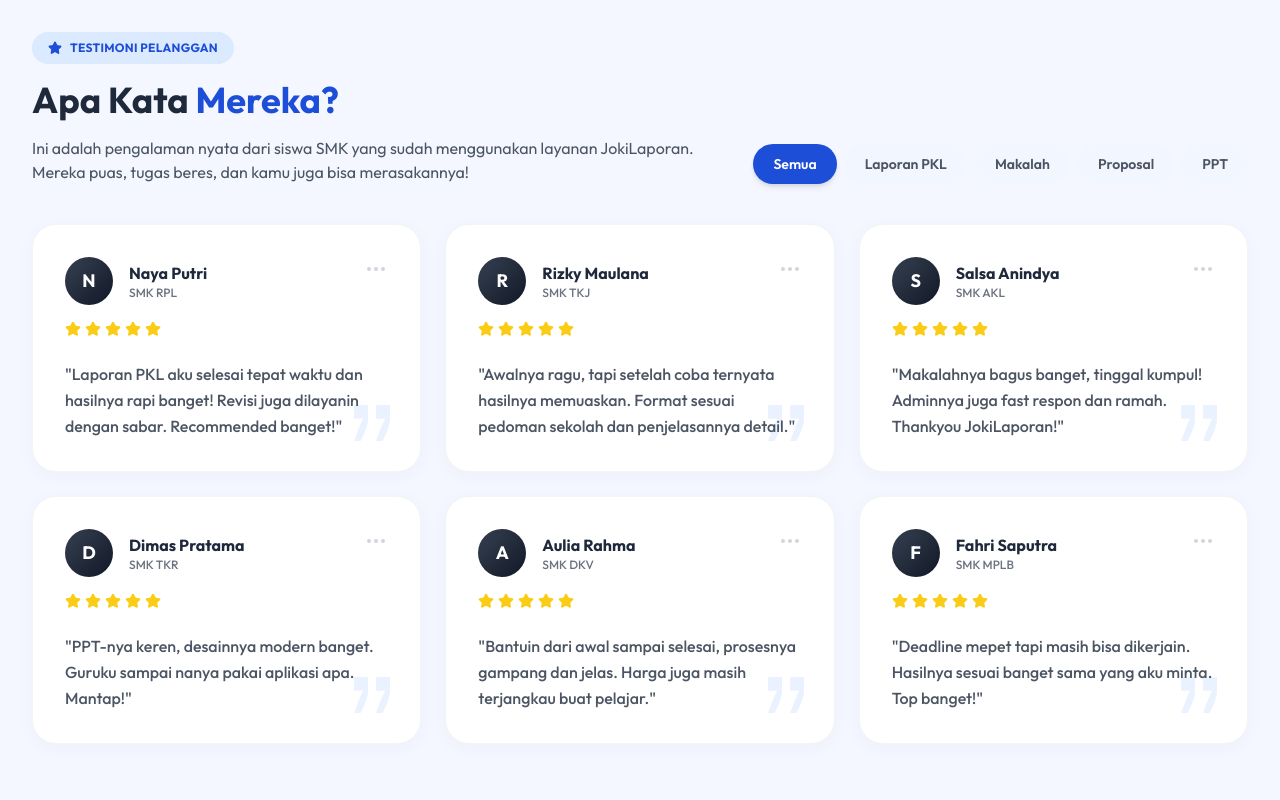
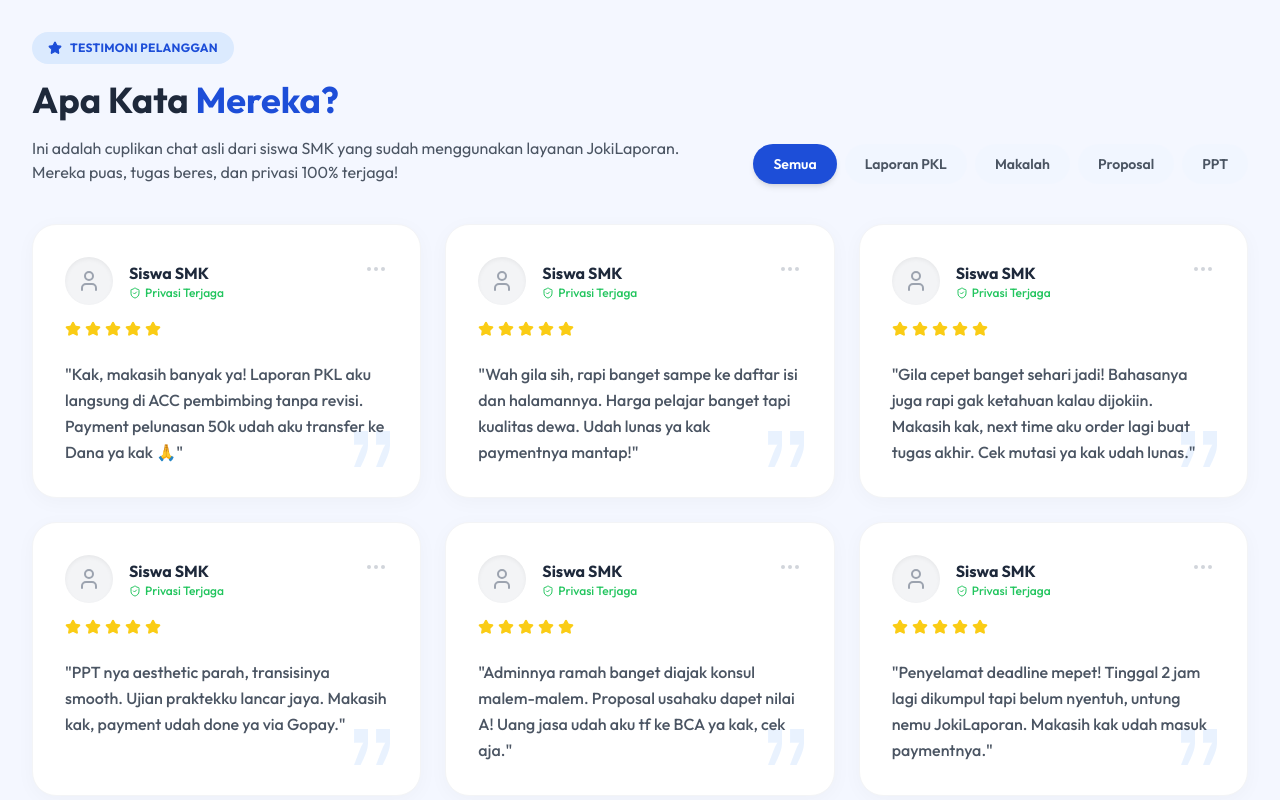
Before and after one commit to Hendi-Firmansah333/Joki-Laporan-SMK, a React (Vite) app: page / in a window 1280 px wide. Shown: the part 3660-4460 px from the top of the page. Built offline with nearby package versions, Linux system fonts and the light colour scheme.

Commit message:
feat: upgrade testimonials with privacy mode, since-2023 copy, and chat-style proofs including payments

```diff
--- a/src/App.jsx
+++ b/src/App.jsx
@@ -99,52 +99,40 @@
 
   const testimonials = [
     {
-      name: "Naya Putri",
-      role: "SMK RPL",
       category: "Laporan PKL",
-      content: "Laporan PKL aku selesai tepat waktu dan hasilnya rapi banget! Revisi juga dilayanin dengan sabar. Recommended banget!",
+      content: "Kak, makasih banyak ya! Laporan PKL aku langsung di ACC pembimbing tanpa revisi. Payment pelunasan 50k udah aku transfer ke Dana ya kak 🙏",
       rating: 5,
-      avatar: "N"
+      id: 1
     },
     {
-      name: "Rizky Maulana",
-      role: "SMK TKJ",
       category: "Laporan PKL",
-      content: "Awalnya ragu, tapi setelah coba ternyata hasilnya memuaskan. Format sesuai pedoman sekolah dan penjelasannya detail.",
+      content: "Wah gila sih, rapi banget sampe ke daftar isi dan halamannya. Harga pelajar banget tapi kualitas dewa. Udah lunas ya kak paymentnya mantap!",
       rating: 5,
-      avatar: "R"
+      id: 2
     },
     {
-      name: "Salsa Anindya",
-      role: "SMK AKL",
       category: "Makalah",
-      content: "Makalahnya bagus banget, tinggal kumpul! Adminnya juga fast respon dan ramah. Thankyou JokiLaporan!",
+      content: "Gila cepet banget sehari jadi! Bahasanya juga rapi gak ketahuan kalau dijokiin. Makasih kak, next time aku order lagi buat tugas akhir. Cek mutasi ya kak udah lunas.",
       rating: 5,
-      avatar: "S"
+      id: 3
     },
     {
-      name: "Dimas Pratama",
-      role: "SMK TKR",
       category: "PPT",
-      content: "PPT-nya keren, desainnya modern banget. Guruku sampai nanya pakai aplikasi apa. Mantap!",
+      content: "PPT nya aesthetic parah, transisinya smooth. Ujian praktekku lancar jaya. Makasih kak, payment udah done ya via Gopay.",
       rating: 5,
-      avatar: "D"
+      id: 4
     },
     {
-      name: "Aulia Rahma",
-      role: "SMK DKV",
       category: "Proposal",
-      content: "Bantuin dari awal sampai selesai, prosesnya gampang dan jelas. Harga juga masih terjangkau buat pelajar.",
+      content: "Adminnya ramah banget diajak konsul malem-malem. Proposal usahaku dapet nilai A! Uang jasa udah aku tf ke BCA ya kak, cek aja.",
       rating: 5,
-      avatar: "A"
+      id: 5
     },
     {
-      name: "Fahri Saputra",
-      role: "SMK MPLB",
       category: "Laporan PKL",
-      content: "Deadline mepet tapi masih bisa dikerjain. Hasilnya sesuai banget sama yang aku minta. Top banget!",
+      content: "Penyelamat deadline mepet! Tinggal 2 jam lagi dikumpul tapi belum nyentuh, untung nemu JokiLaporan. Makasih kak udah masuk paymentnya.",
       rating: 5,
-      avatar: "F"
+      id: 6
     }
   ];
 
@@ -165,13 +153,13 @@
               <span className="text-primary">Bukti Nyata!</span>
             </h2>
             <p className="text-gray-600 text-lg mb-8 leading-relaxed">
-              Ribuan siswa SMK sudah merasakan kemudahan mengerjakan tugas bersama JokiLaporan. Ini beberapa cerita mereka yang sudah mempercayakan tugasnya kepada kami.
+              Berpengalaman melayani ribuan siswa SMK <span className="font-bold text-primary">sejak tahun 2023 hingga sekarang</span>. Berikut adalah bukti nyata dari mereka yang puas dengan layanan kami (Identitas disamarkan demi privasi).
             </p>
             <div className="flex items-center gap-4">
                <div className="flex -space-x-4">
                  {[...Array(4)].map((_, i) => (
-                   <div key={i} className={`w-10 h-10 rounded-full border-2 border-white flex items-center justify-center text-white font-bold text-xs ${['bg-blue-500', 'bg-purple-500', 'bg-pink-500', 'bg-green-500'][i]}`}>
-                     {['A','R','D','S'][i]}
+                   <div key={i} className={`w-10 h-10 rounded-full border-2 border-white flex items-center justify-center text-white font-bold text-xs ${['bg-gray-400', 'bg-gray-500', 'bg-gray-600', 'bg-gray-700'][i]}`}>
+                     <User size={16} />
                    </div>
                  ))}
                </div>
@@ -235,7 +223,7 @@
           <div className="flex flex-col lg:flex-row justify-between items-start lg:items-end gap-6">
             <div className="max-w-2xl">
               <h3 className="text-3xl md:text-4xl font-bold text-[#1E293B] mb-4">Apa Kata <span className="text-primary">Mereka?</span></h3>
-              <p className="text-gray-600">Ini adalah pengalaman nyata dari siswa SMK yang sudah menggunakan layanan JokiLaporan. Mereka puas, tugas beres, dan kamu juga bisa merasakannya!</p>
+              <p className="text-gray-600">Ini adalah cuplikan chat asli dari siswa SMK yang sudah menggunakan layanan JokiLaporan. Mereka puas, tugas beres, dan privasi 100% terjaga!</p>
             </div>
             <div className="flex flex-wrap gap-2">
               {['Semua', 'Laporan PKL', 'Makalah', 'Proposal', 'PPT'].map(cat => (
@@ -256,7 +244,7 @@
           <AnimatePresence>
             {filteredTestimonials.map((testi) => (
               <motion.div
-                key={testi.name}
+                key={testi.id}
                 layout
                 initial={{ opacity: 0, scale: 0.9 }}
                 animate={{ opacity: 1, scale: 1 }}
@@ -272,12 +260,12 @@
                 </div>
 
                 <div className="flex items-center gap-4 mb-4">
-                  <div className="w-12 h-12 bg-gradient-to-br from-gray-700 to-gray-900 text-white rounded-full flex items-center justify-center font-bold text-lg shadow-inner shrink-0">
-                    {testi.avatar}
+                  <div className="w-12 h-12 bg-gray-100 text-gray-400 rounded-full flex items-center justify-center shadow-inner shrink-0">
+                    <User size={24} />
                   </div>
                   <div>
-                    <h4 className="font-bold text-[#1E293B]">{testi.name}</h4>
-                    <p className="text-xs text-gray-500 font-medium">{testi.role}</p>
+                    <h4 className="font-bold text-[#1E293B]">Siswa SMK</h4>
+                    <p className="text-xs text-green-500 font-medium flex items-center gap-1"><ShieldCheck size={12}/> Privasi Terjaga</p>
                   </div>
                 </div>
 
```
